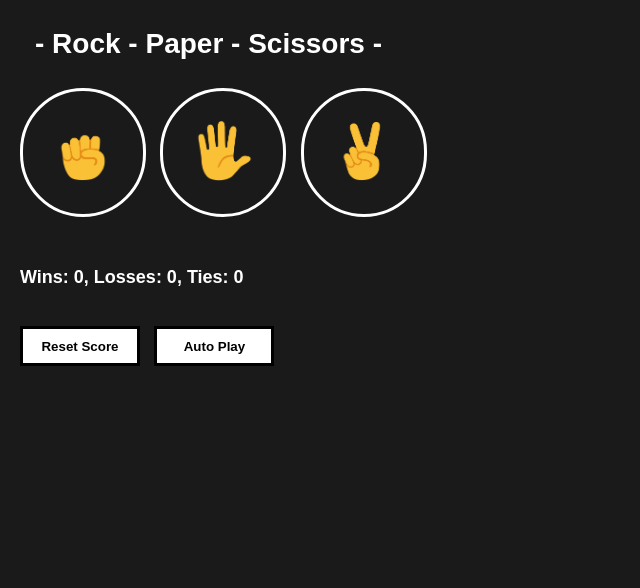
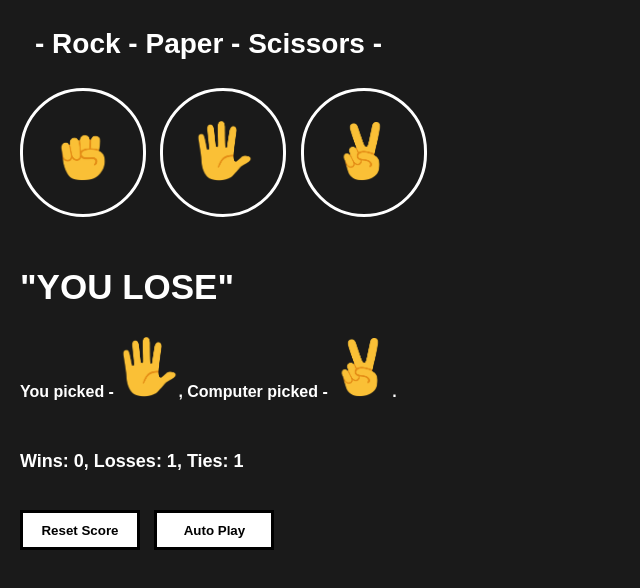
Before and after one commit to Ash007dev/rock-paper-scissors-game, a plain HTML site: page index.html in a window 1280 px wide. Both pictures are taken after a click on the button "Auto Play". Shown: the whole page, without its empty margins (0-640 px from the left). Drawn offline with Linux system fonts and the light colour scheme.

Commit message:
Auto Play feature added

```diff
--- a/index.html
+++ b/index.html
@@ -23,7 +23,7 @@
         <p class="gameResult"></p>
 
         <button onclick="console.log(resetScore())" class="resetButton">Reset Score</button>
-        <button class="resetButton" style="margin-left: 10px;">Auto Play</button>
+        <button onclick="autoPlay()" class="autoPlayButton" style="margin-left: 10px;">Auto Play</button>
 
     </body>
 
--- a/script.js
+++ b/script.js
@@ -18,52 +18,84 @@ if (scores === null){
     };
 
 */
-function computeRPS(userChoice) {
+
+let isAutoPlay = false;
+let intervalId;
+
+function autoPlay(){
+
+    if(!isAutoPlay){
+        isAutoPlay = true;
+        intervalId = setInterval(function() {
+            const playerMove = compMove();
+            computeRPS(playerMove);
+        },1000)
+    }
+    else{
+        clearInterval(intervalId);
+        isAutoPlay = false;
+    }
+}
+
+
+function compMove(){
+
     const randChoice = Math.random();
-    let userMove = userChoice;
-    let compMove = '';
-    let result = '';
-    let out = '';
+    let computerMove = '';
     if (randChoice >= 0 && randChoice <= 1 / 3) {
-        compMove = 'rock';
+        computerMove = 'rock';
     }
 
     else if (randChoice > 1 / 3 && randChoice <= 2 / 3) {
-        compMove = 'paper';
+        computerMove = 'paper';
     }
     else if (randChoice > 2 / 3 && randChoice <= 1) {
-        compMove = 'scissors';
+        computerMove = 'scissors';
     }
 
+    return computerMove;
 
-    if ((compMove === 'rock' && userMove === 'rock') || (compMove === 'paper' && userMove === 'paper') || (compMove === 'scissors' && userMove === 'scissors')) {
+}
+
+function computeRPS(userChoice) {
+
+    let userMove = userChoice;
+    let computerMove = compMove();
+    let result = '';
+
+
+    if ((computerMove === 'rock' && userMove === 'rock') || (computerMove === 'paper' && userMove === 'paper') || (computerMove === 'scissors' && userMove === 'scissors')) {
         result = 'TIE';
         scores.ties += 1;
     }
 
-    else if ((compMove === 'paper' && userMove === 'rock') || (compMove === 'rock' && userMove === 'scissors') || (compMove === 'scissors' && userMove === 'paper')) {
+    else if ((computerMove === 'paper' && userMove === 'rock') || (computerMove === 'rock' && userMove === 'scissors') || (computerMove === 'scissors' && userMove === 'paper')) {
         result = 'YOU LOSE';
         scores.losses += 1;
     }
 
-    else if ((compMove === 'rock' && userMove === 'paper') || (compMove === 'paper' && userMove === 'scissors') || (compMove === 'scissors' && userMove === 'rock')) {
+    else if ((computerMove === 'rock' && userMove === 'paper') || (computerMove === 'paper' && userMove === 'scissors') || (computerMove === 'scissors' && userMove === 'rock')) {
         result = 'YOU WIN';
         scores.wins += 1;
     }
 
     localStorage.setItem("scores", JSON.stringify(scores));
 
-    console.log(displayScores(userMove, compMove, scores.wins, scores.losses, scores.ties, result));
-    return displayScores(userMove, compMove, scores.wins, scores.losses, scores.ties, result);
+    console.log(displayScores(userMove, computerMove, scores.wins, scores.losses, scores.ties, result));
+    return displayScores(userMove, computerMove, scores.wins, scores.losses, scores.ties, result);
 
 
 
 }
 
-function displayScores(userMove, compMove, wins, losses, ties, result) {
+function displayScores(userMove, computerMove, wins, losses, ties, result) {
     return gameResult.innerHTML = `<p style="margin-top:50px;margin-bottom:30px;font-weight:bold;font-size:35px;">"${result}"</p>
-            <p style="font-weight:bold">You picked - <img src="images/${userMove}-emoji.png" style="height:60px">, Computer picked - <img src="images/${compMove}-emoji.png" style="height:60px">.</p>
-            <p style="margin-top:50px;font-size:18px;font-weight:bold">Wins: ${wins}, Losses: ${losses}, Ties: ${ties}</p>`;
+            <p style="font-weight:bold">
+                You picked - <img src="images/${userMove}-emoji.png" style="height:60px">, Computer picked - <img src="images/${computerMove}-emoji.png" style="height:60px">.
+            </p>
+            <p style="margin-top:50px;font-size:18px;font-weight:bold">
+                Wins: ${wins}, Losses: ${losses}, Ties: ${ties}
+            </p>`;
 
 }
 
--- a/styles.css
+++ b/styles.css
@@ -13,6 +13,7 @@ body{
 .gameImg{
 
     height: 60px;
+    cursor: pointer;
 }
 
 .gameButton{
@@ -33,4 +34,16 @@ body{
     width: 120px;
     font-weight: bold;
     margin-top: 20px;
+    cursor: pointer;
 }
+
+.autoPlayButton{
+
+    border: solid;
+    background-color: white;
+    height: 40px;
+    width: 120px;
+    font-weight: bold;
+    margin-top: 20px;
+    cursor: pointer;
+}
```
